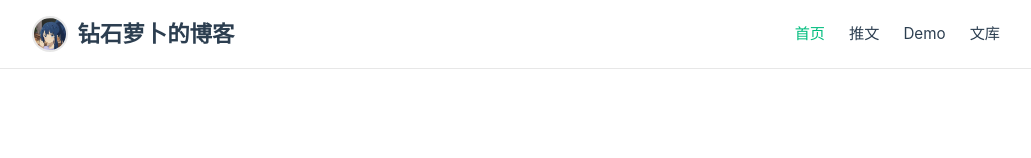
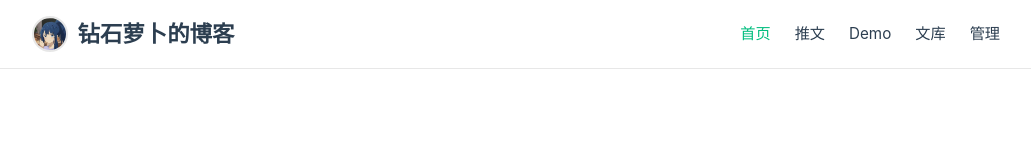
Before and after one commit to zhuanshiluobo/zhuanshiluobo.github.io, a Vue app: page / in a window 1280 px wide. Shown: the top 158 px of the page, without its empty margins (124-1155 px from the left). Built offline with nearby package versions, Linux system fonts and the light colour scheme.

Commit message:
Add blog management entry [skip ci]

```diff
--- a/src/components/BlogHeader.vue
+++ b/src/components/BlogHeader.vue
@@ -13,6 +13,7 @@
         <router-link to="/paper">推文</router-link>
         <router-link to="/demo">Demo</router-link>
         <router-link to="/files">文库</router-link>
+        <a href="https://zhuanshiluobo.me/manage/">管理</a>
       </nav>
     </div>
   </header>
```
Also changed, not shown: 3 other files (tests, documents, lock files or other folders).
